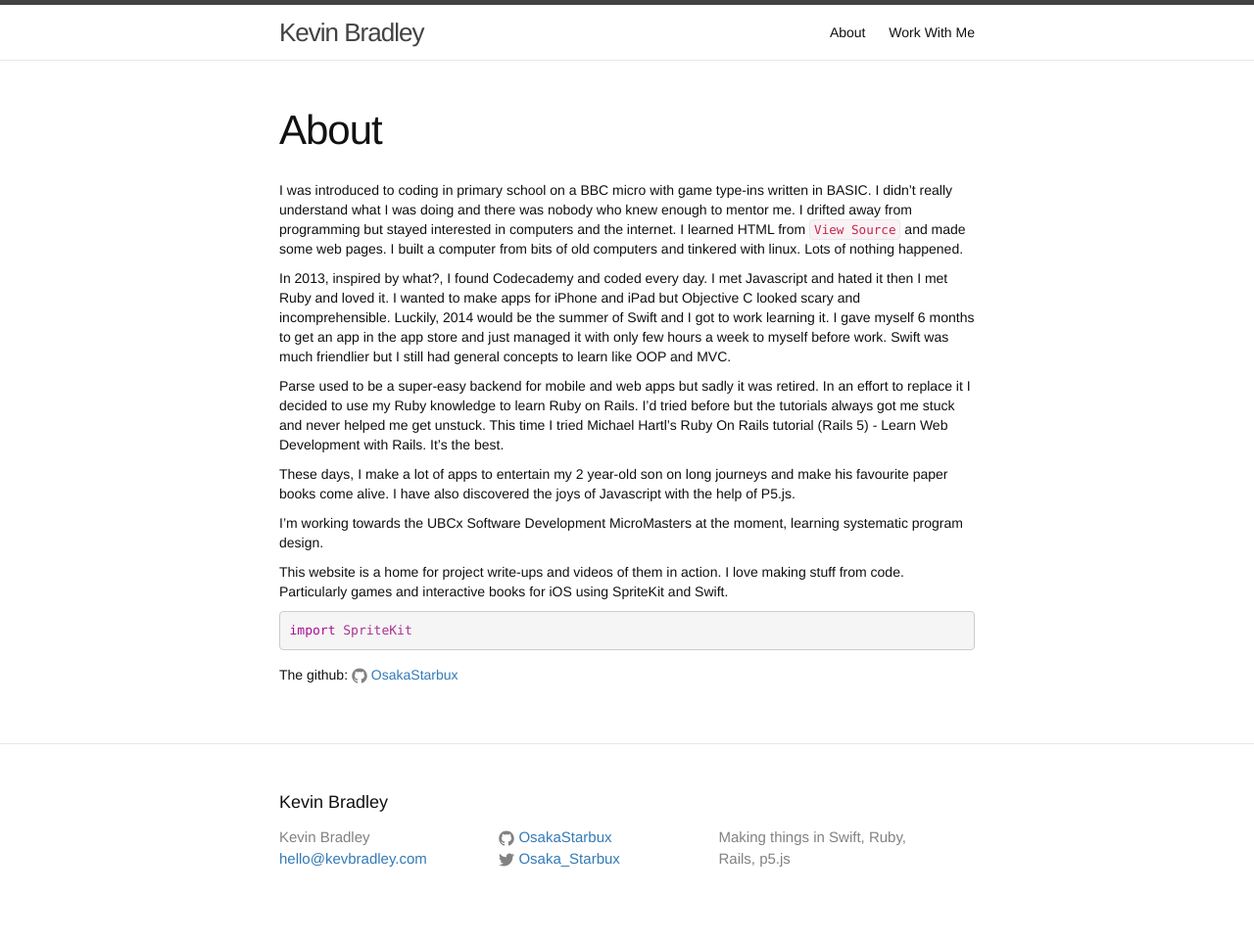
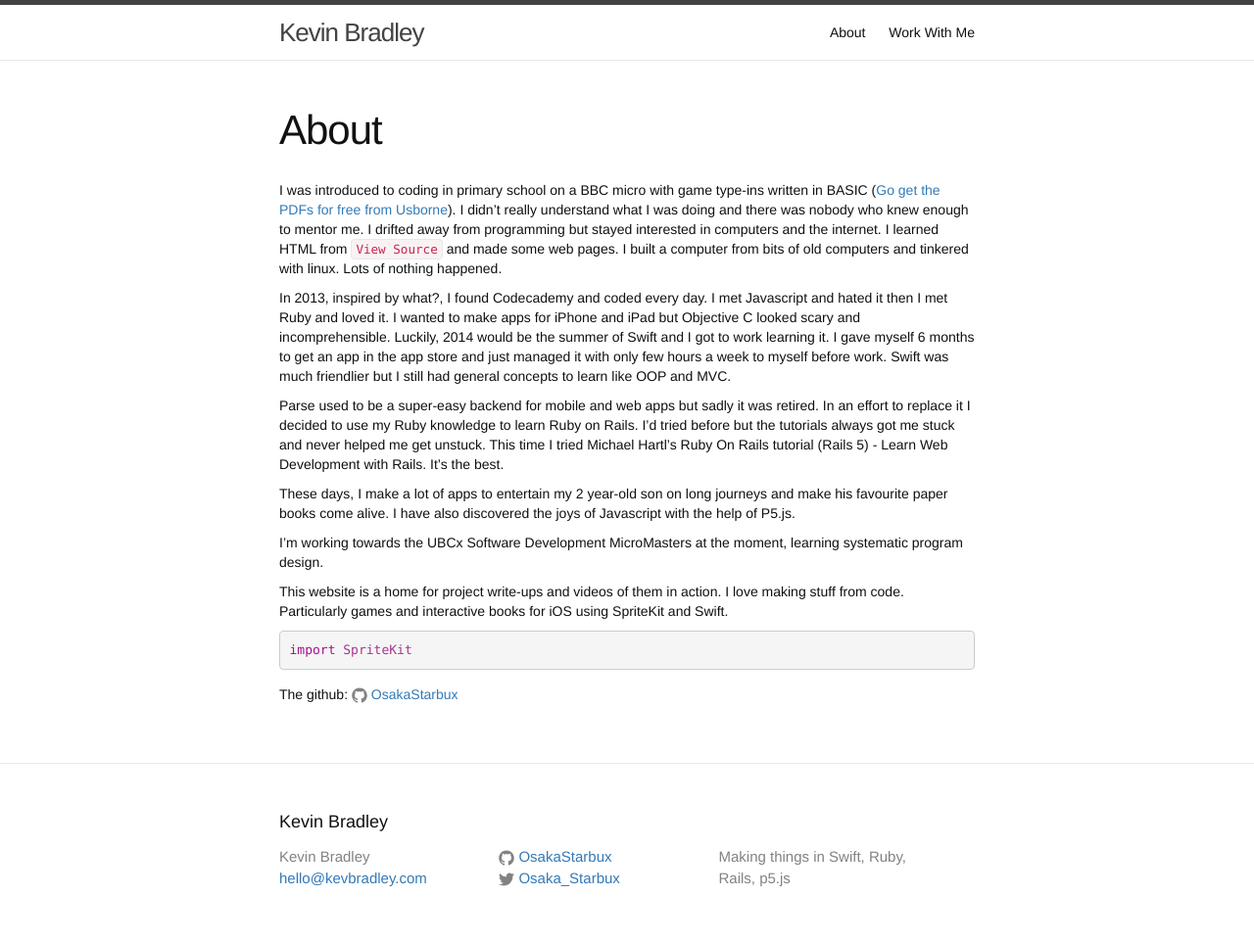
Before and after one commit to OsakaStarbux/OsakaStarbux.github.io, a Jekyll site: the page built from about.md, in a window 1280 px wide. Shown: the whole page at 98% size. Built offline with Jekyll 4.4.1, drawn with Linux system fonts in a browser that asks for light colours.

Commit message:
Update about.md

```diff
--- a/about.md
+++ b/about.md
@@ -4,7 +4,7 @@ title: About
 permalink: /about/
 ---
 
-I was introduced to coding in primary school on a BBC micro with game type-ins written in BASIC. I didn't really understand what I was doing and there was nobody who knew enough to mentor me. I drifted away from programming but stayed interested in computers and the internet. I learned HTML from `View Source` and made some web pages. I built a computer from bits of old computers and tinkered with linux. Lots of nothing happened.
+I was introduced to coding in primary school on a BBC micro with game type-ins written in BASIC ([Go get the PDFs for free from Usborne](https://usborne.com/browse-books/features/computer-and-coding-books/)). I didn't really understand what I was doing and there was nobody who knew enough to mentor me. I drifted away from programming but stayed interested in computers and the internet. I learned HTML from `View Source` and made some web pages. I built a computer from bits of old computers and tinkered with linux. Lots of nothing happened.
 
 In 2013, inspired by what?, I found Codecademy and coded every day. I met Javascript and hated it then I met Ruby and loved it. I wanted to make apps for iPhone and iPad but Objective C looked scary and incomprehensible. Luckily, 2014 would be the summer of Swift and I got to work learning it. I gave myself 6 months to get an app in the app store and just managed it with only few hours a week to myself before work. Swift was much friendlier but I still had general concepts to learn like OOP and MVC.
 
```
